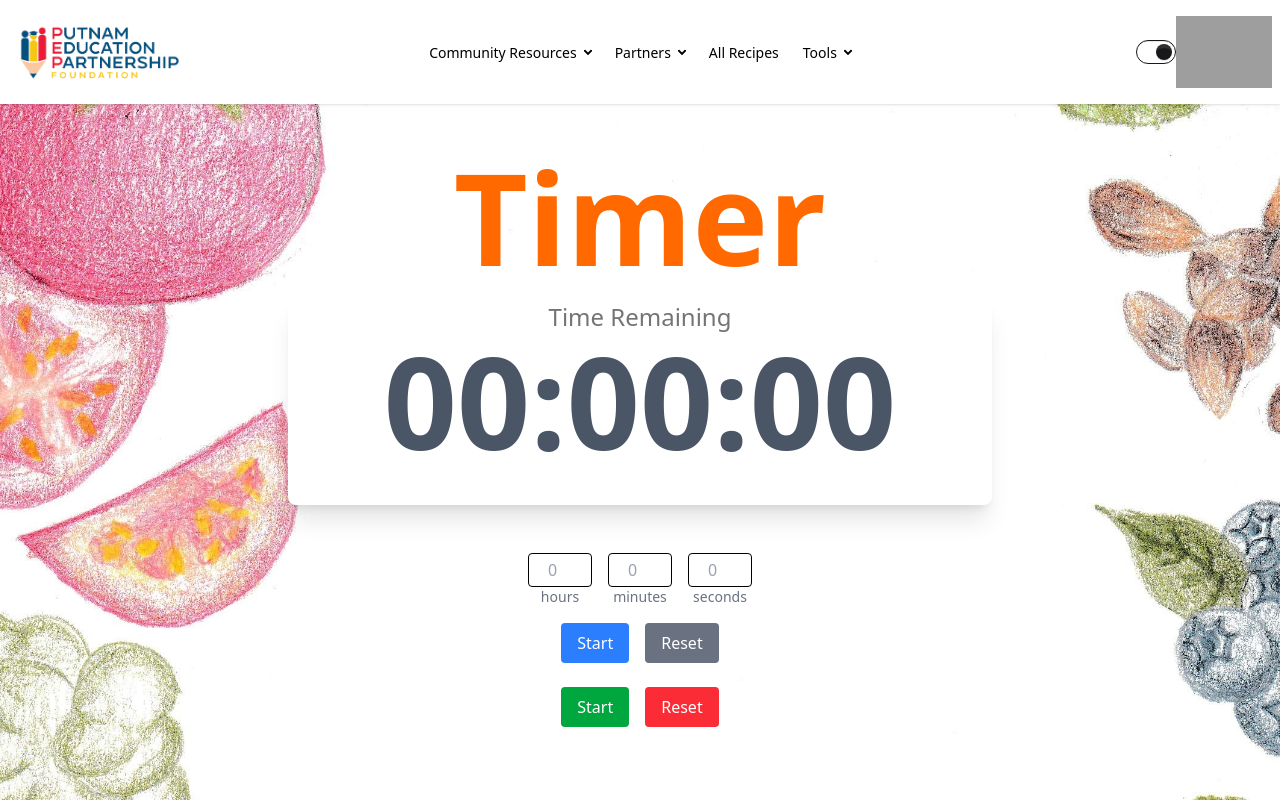
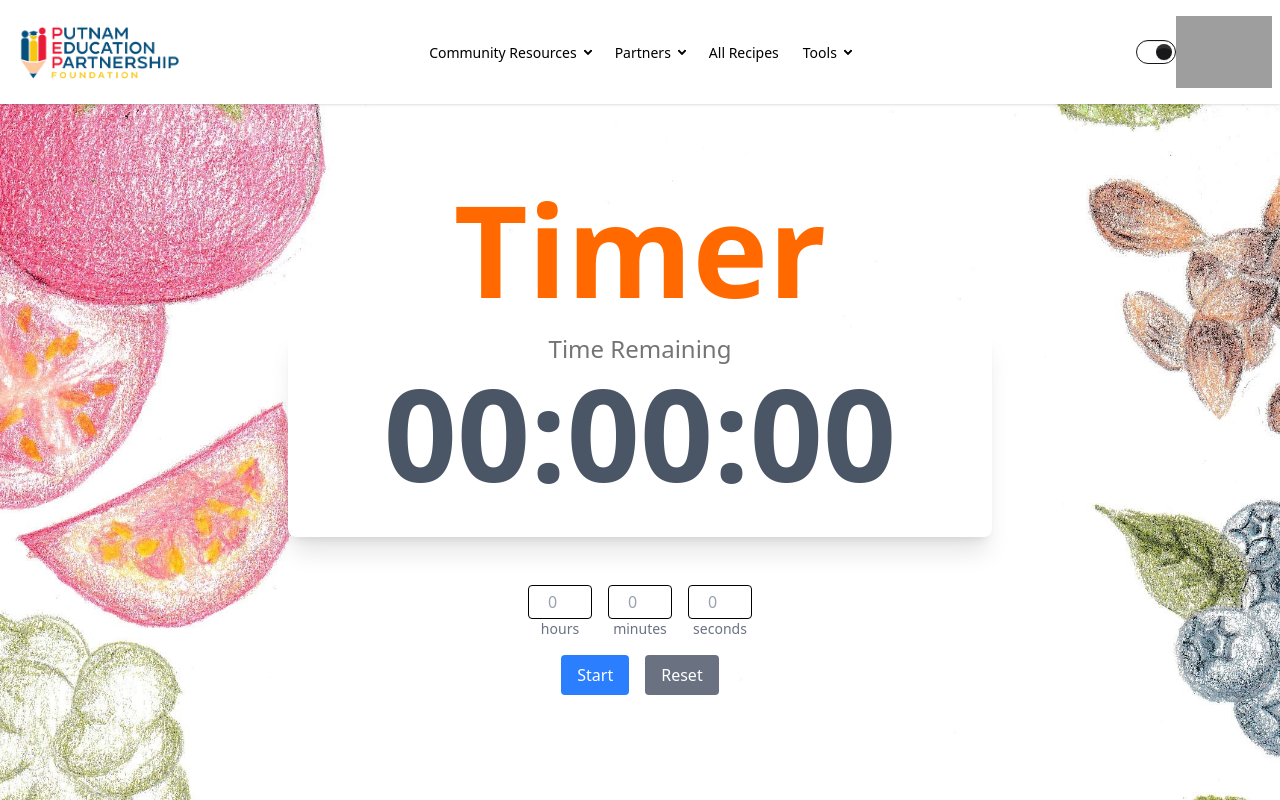
Before and after one commit to MaxwellAskren/Group7CookbookDigitization, a Next.js app in the folder digitalcookbook/: page /timer in a window 1280 px wide. Shown: the top 800 px of the page. Built offline with nearby package versions, Linux system fonts and the light colour scheme; grey boxes are pictures that could not be loaded.

Commit message:
Fixed Errors on Timer page and Singlerecipe page

```diff
--- a/digitalcookbook/app/components/singlerecipeui.tsx
+++ b/digitalcookbook/app/components/singlerecipeui.tsx
@@ -99,13 +99,14 @@ export default function SingleRecipeUI({ recipe }: { recipe: Recipe }) {
 
           {/* Ingredients */}
           <div className="px-6 py-6 flex justify-left">
-            <section className="rounded-lg bg-[#dfe8d8] p-4">
+            <section className="rounded-lg bg-[#dfe8d8] p-4 w-1/3">
               <h2 className="text-center text-md font-bold tracking-wide">{t.ing}</h2>
-              <ul className="mt-3 list-disc space-y-1 pl-5 text-sm">
+              <ul className="mt-3 list-disc list-inside space-y-1 pl-5 text-sm ">
                 {recipe?.ingredientPlainText?.[lang] ? (
                   recipe.ingredientPlainText?.[lang]
+                    .replace(/\n(?![\d|¼|½|¾|O])/g, " ")
                     .split("\n")
-                    .map((line, i) => <li key={i}>{line.trim()}</li>)
+                    .map((line, i) => <li key={i} className="break-words">{line.trim()}</li>)
                 ) : (
                   <li className="text-base-content/60">No ingredients listed.</li>
                 )}
--- a/digitalcookbook/app/timer/timer.tsx
+++ b/digitalcookbook/app/timer/timer.tsx
@@ -11,7 +11,8 @@ const STRINGS = {
     seconds: "seconds",
     start: "Start",
     pause: "Pause",
-    reset: "Reset"
+    reset: "Reset",
+    remaining: "Time Remaining"
   },
   es: {
     hours: "horas",
@@ -19,7 +20,8 @@ const STRINGS = {
     seconds: "segundos",
     start: "Iniciar",
     pause: "Pausa",
-    reset: "Reiniciar"
+    reset: "Reiniciar",
+    remaining: "Tiempo Restante"
   }
 };
 
@@ -51,8 +53,11 @@ export default function Timer() {
 
   // Timer control handlers
   const handleStart = () => {
-    const totalSeconds = inputHours * 3600 + inputMinutes * 60 + inputSeconds;
-    setSecondsLeft(totalSeconds);
+    if(secondsLeft == 0) {
+      const totalSeconds = inputHours * 3600 + inputMinutes * 60 + inputSeconds;
+      setSecondsLeft(totalSeconds);
+    }
+
     setIsRunning(true);
   };
 
@@ -101,7 +106,7 @@ export default function Timer() {
       {/* Timer display */}
       <div className="card w-[44rem] bg-base-100 shadow-xl p-6 -mt-20">
         <div className="stat text-center">
-          <div className="stat-title text-xl md:text-2xl -mt-9">Time Remaining</div>
+          <div className="stat-title text-xl md:text-2xl -mt-9">{t.remaining}</div>
           <div className="stat-value text-8xl md:text-9xl font-bold text-gray-600">{formatTime(secondsLeft)}</div>
         </div>
       </div>
@@ -184,16 +189,6 @@ export default function Timer() {
           </button>
         </div>
       </div>
-
-      {/* Buttons */}
-      <div className="flex gap-4">
-        {!isRunning ? (
-          <button onClick={handleStart} className="px-4 py-2 bg-green-600 text-white rounded hover:bg-green-700">Start</button>
-        ) : (
-          <button onClick={handlePause} className="px-4 py-2 bg-yellow-500 text-white rounded hover:bg-yellow-600">Pause</button>
-        )}
-        <button onClick={handleReset} className="px-4 py-2 bg-red-500 text-white rounded hover:bg-red-600">Reset</button>
-      </div>
     </div>
   );
 }
```
